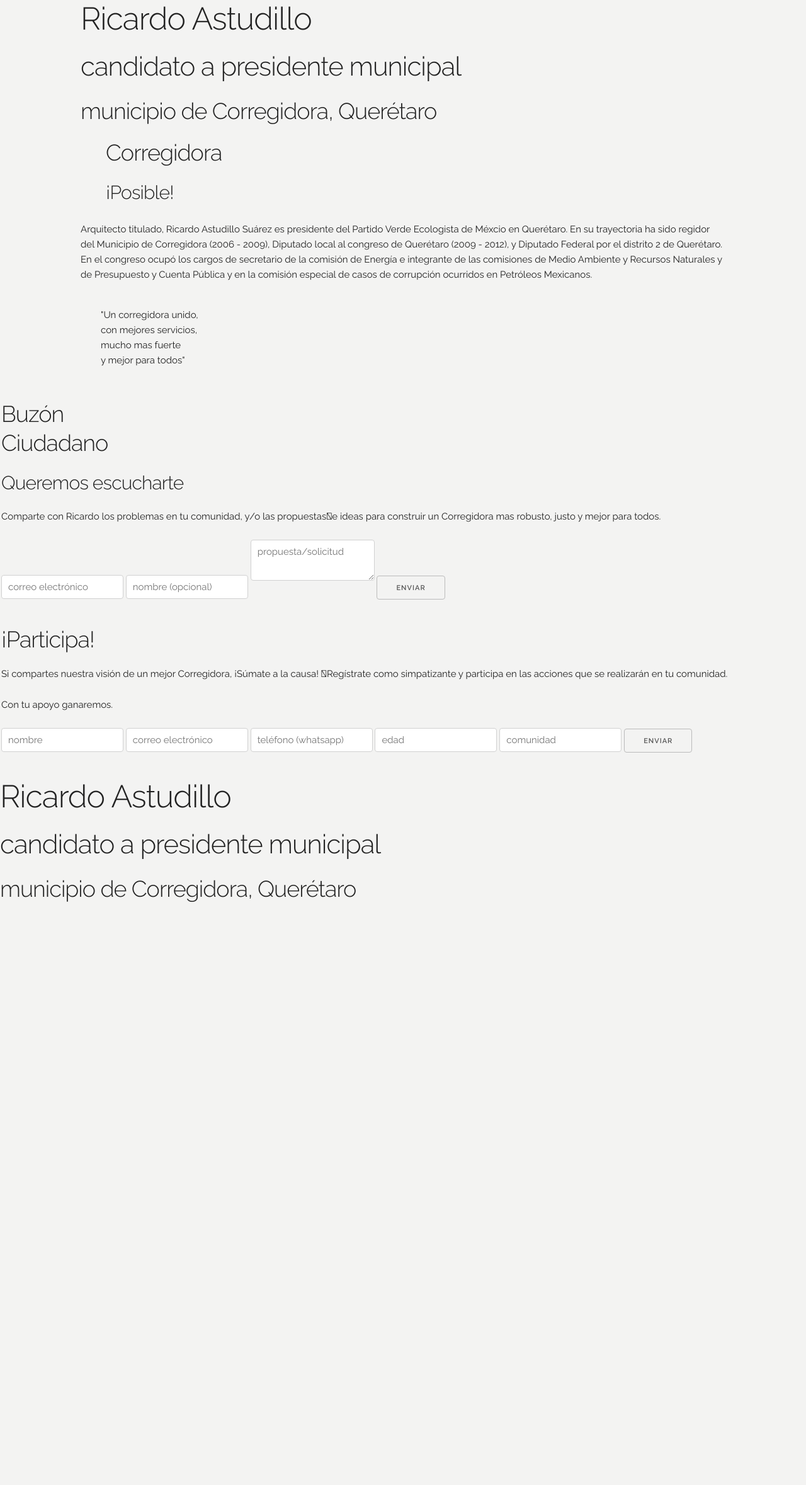
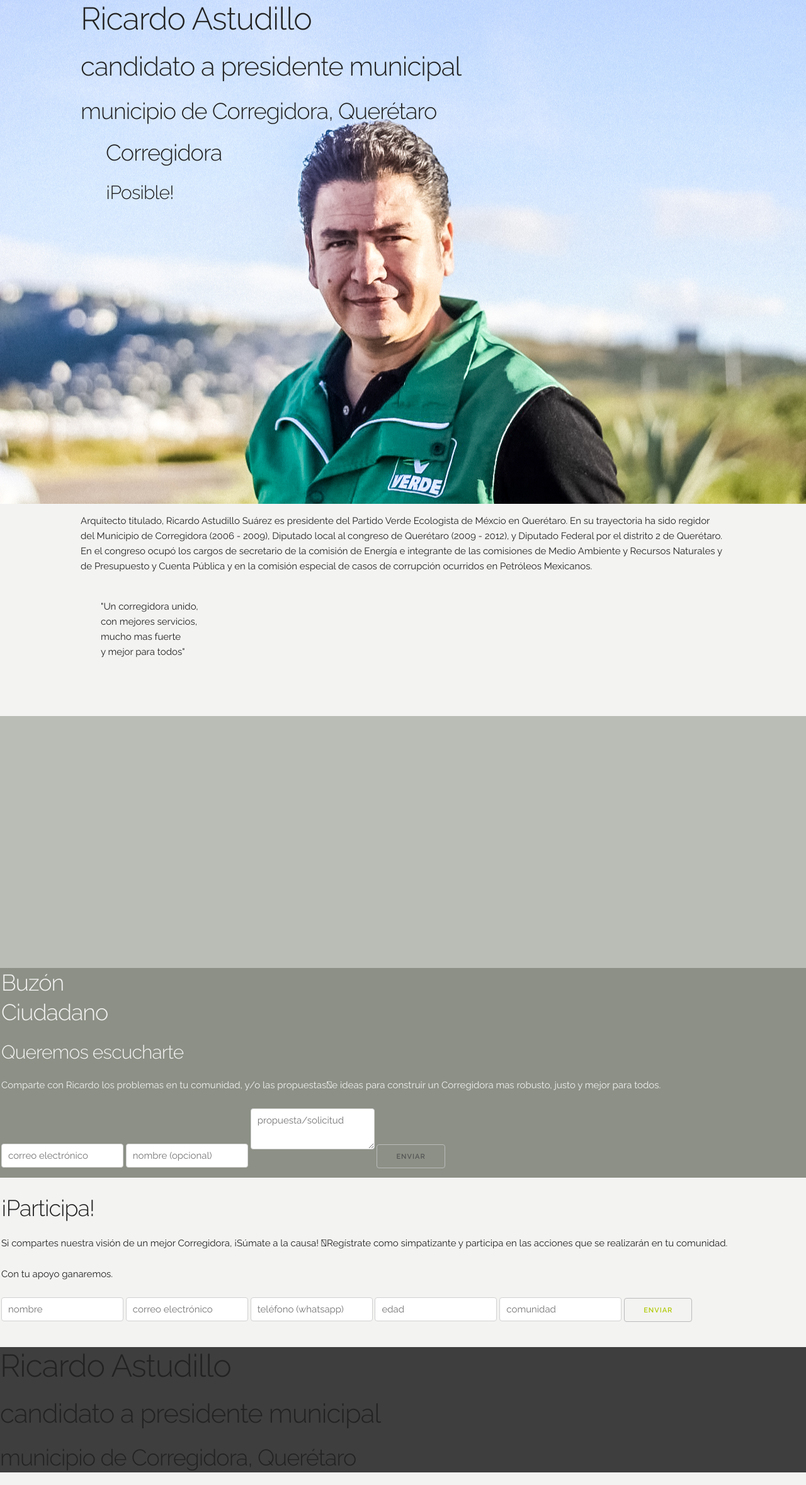
Before and after one commit to wm4agency/ricardoastudillo, a PHP site: page /index_deprecated.html in a window 1280 px wide. Shown: the whole page at 63% size. Before the commit the page ends 1432 px from the top, so only its background shows below. Run offline with PHP 8.4, Linux system fonts and the light colour scheme.

Commit message:
basic sections' styling

```diff
--- a/css/base.css
+++ b/css/base.css
@@ -965,6 +965,7 @@ body {
 
 aside#slidding_menu, div#panel {
   width: 100%;
+  width: 100vw;
   min-height: 100%;
   min-height: 100vh;
   top: 0;
@@ -982,7 +983,9 @@ aside#slidding_menu, div#panel {
 aside#slidding_menu {
   background-color: #b1ca07;
   position: fixed;
+  height: 100%;
   height: 100vh;
+  width: 100%;
   width: 100vw;
   z-index: 0; }
   aside#slidding_menu nav {
@@ -1160,13 +1163,38 @@ button.hamburger {
     position: absolute;
     left: -300%; }
 
+header#hero {
+  height: 100%;
+  height: 100vh;
+  background-color: #babdb5;
+  background: url(../images/Ricardo_Astudillo_Suarez-002.jpg) no-repeat center center;
+  background-size: cover; }
   header#hero .astudillo {
     width: 100%;
     right: auto;
     left: auto; }
-
   header#hero .corregidora {
     width: 50%;
     left: 0; }
 
+section#intro {
+  padding: 1em 0; }
+
+section#comunidades {
+  background-color: #babdb5;
+  height: 50%;
+  height: 50vh; }
+
+section#buzon {
+  background-color: #8c9086;
+  color: #f3f3f2; }
+
+section#reclutamiento input {
+  color: #b1ca07; }
+
+footer {
+  background-color: #3e3e3e; }
+  footer .astudillo {
+    margin: 0 auto; }
+
 /*# sourceMappingURL=base.css.map */
--- /dev/null
+++ b/css/content/_s_intro.css
@@ -0,0 +1,2 @@
+section#into {
+  padding: 1em 0; }
--- a/scss/base.scss
+++ b/scss/base.scss
@@ -8,4 +8,9 @@
 @import "components/main_menu";
 
 @import "content/globals";
-@import "content/s_hero"
+@import "content/s_hero";
+@import "content/s_intro";
+@import "content/s_comunidades";
+@import "content/s_buzon";
+@import "content/s_reclutamiento";
+@import "content/foot";
--- a/scss/components/_main_menu.scss
+++ b/scss/components/_main_menu.scss
@@ -1,5 +1,6 @@
 aside#slidding_menu, div#panel{
   width: 100%;
+  width: 100vw;
   min-height: 100%;
   min-height: 100vh;
   top: 0;
@@ -23,7 +24,9 @@ aside#slidding_menu, div#panel{
 aside#slidding_menu{
     background-color: $a_green;
     position: fixed;
+    height: 100%;
     height: 100vh;
+    width:100%;
     width: 100vw;
     z-index: 0;
 
--- /dev/null
+++ b/scss/content/_foot.scss
@@ -0,0 +1,4 @@
+footer{
+  background-color: $dark;
+  .astudillo{margin: 0 auto;}
+}
--- /dev/null
+++ b/scss/content/_s_buzon.scss
@@ -0,0 +1,4 @@
+section#buzon{
+  background-color: $a_grey;
+  color: $w;
+}
--- /dev/null
+++ b/scss/content/_s_comunidades.scss
@@ -0,0 +1,5 @@
+section#comunidades{
+  background-color: $a_grey_shade;
+  height: 50%;
+  height: 50vh;
+}
--- a/scss/content/_s_hero.scss
+++ b/scss/content/_s_hero.scss
@@ -1,4 +1,10 @@
 header#hero{
+    height: 100%;
+    height: 100vh;
+    background-color: $a_grey_shade ;
+    background: url(../images/Ricardo_Astudillo_Suarez-002.jpg) no-repeat center center;
+    background-size: cover;
+
     .astudillo{
       width: 100%;
       right: auto;
--- /dev/null
+++ b/scss/content/_s_intro.scss
@@ -0,0 +1,3 @@
+section#intro{
+  padding: 1em 0;
+}
--- /dev/null
+++ b/scss/content/_s_reclutamiento.scss
@@ -0,0 +1,3 @@
+section#reclutamiento{
+  input{color: $a_green;}
+}
--- a/scss/core/_variables.scss
+++ b/scss/core/_variables.scss
@@ -4,6 +4,7 @@ $a_green : #b1ca07;
 $a_fiuscia : #b90066;
 $a_teal : #00a49a;
 $a_grey : #8c9086;
+$a_grey_shade: #babdb5;
 $action-color: $a_green;
 $dark : #3e3e3e;
 $w: #f3f3f2;
```
Also changed, not shown: images/Ricardo_Astudillo_Suarez-002.jpg (added), 2 other files. Lines whose indentation alone changed are shown as unchanged.
